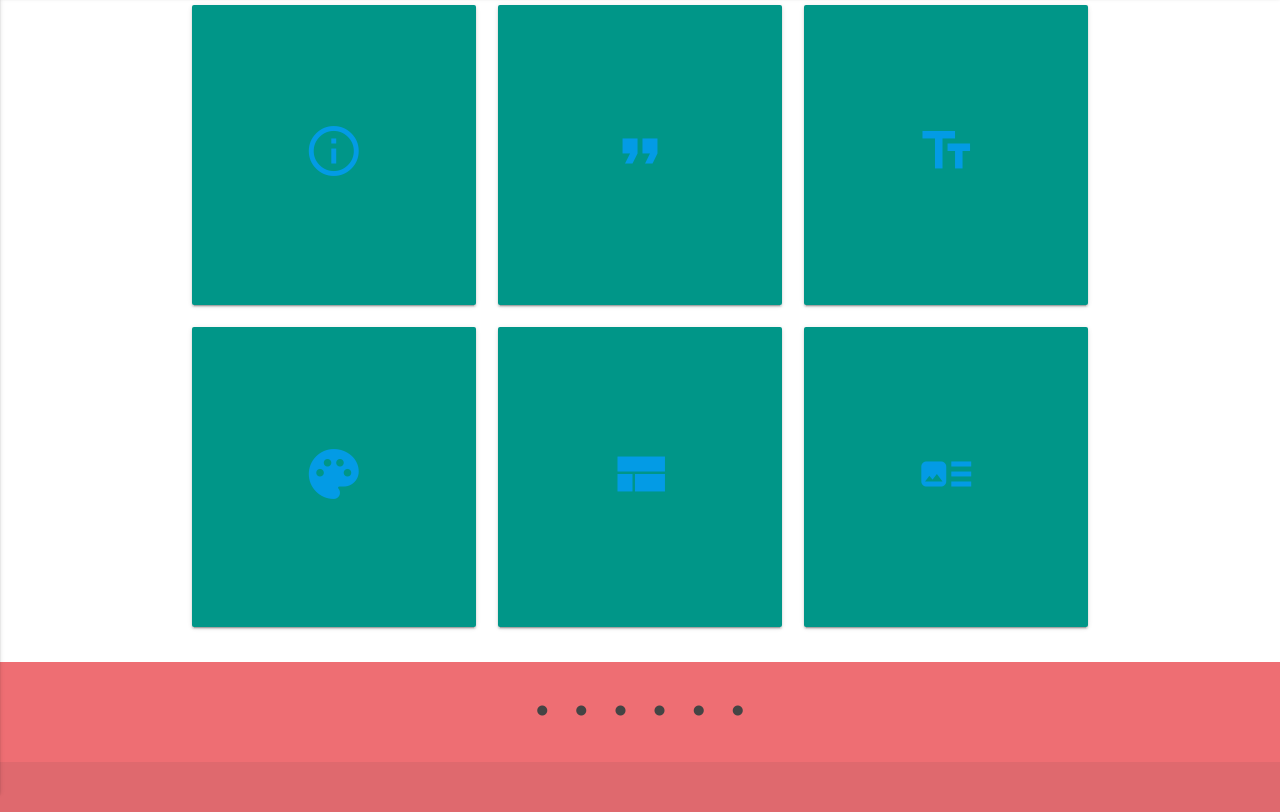
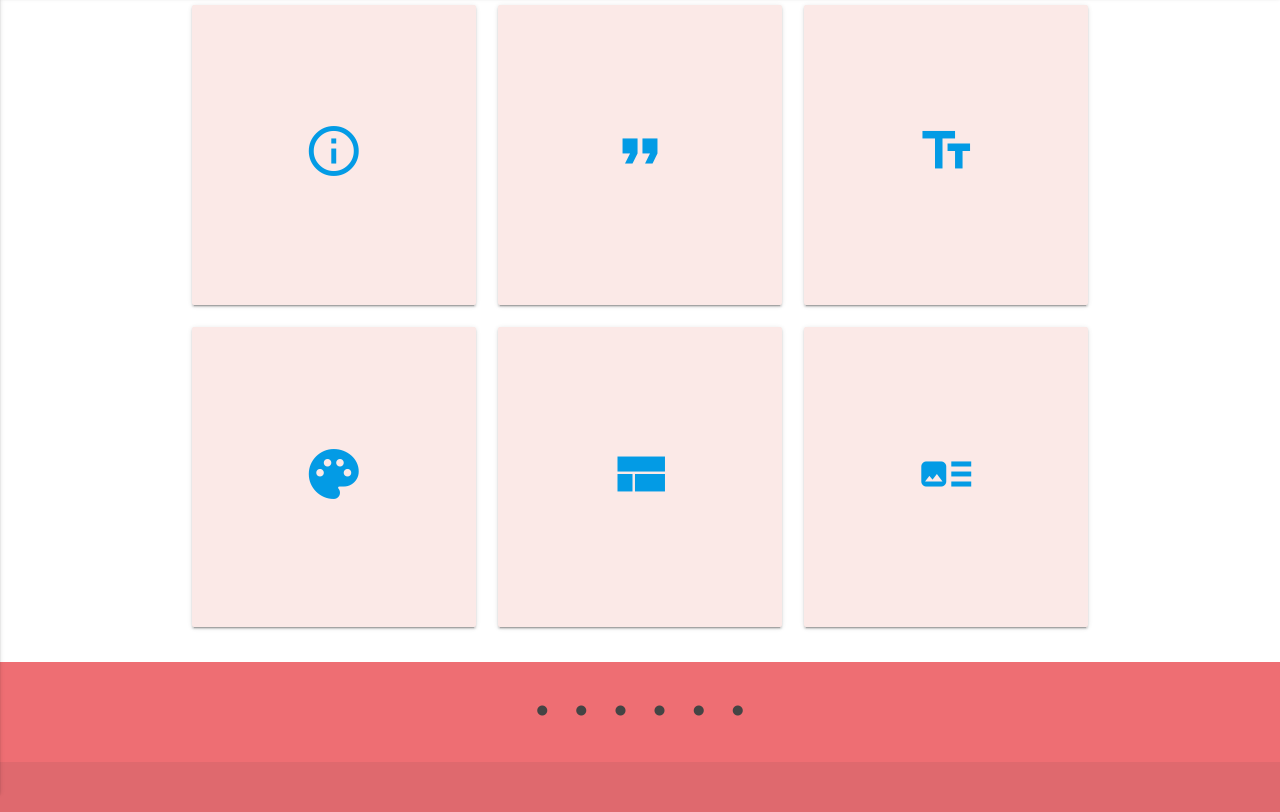
Before and after one commit to oliviaridgley/Q1-Project-Olivia-Ridgley, a plain HTML site: page index.html in a window 1280 px wide. Shown: the part 67-879 px from the top of the page. Drawn offline with nearby package versions, Linux system fonts and the light colour scheme; a web font is replaced by a local one.

```diff
--- a/index.html
+++ b/index.html
@@ -46,41 +46,41 @@
 
 <!-- Card One -->
             <div class="col s6 m4 l4">
-                <div class="card small teal flexBox">
+                <div class="card small deep-orange lighten-5 flexBox">
                     <span class="white-text"><a href="html/about.html"><i class="medium  material-icons">info_outline</i></a>
           </span>
                 </div>
             </div>
 <!-- Card Two -->
             <div class="col s6 m4 l4">
-                <div class="card small teal flexBox">
+                <div class="card small deep-orange lighten-5 flexBox">
                     <span class="white-text"><a href="html/words.html"><i class="medium material-icons">format_quote</i></a>
          </span>
                 </div>
             </div>
 <!-- Card Three -->
             <div class="col s6 m4 l4">
-                <div class="card small teal flexBox">
+                <div class="card small deep-orange lighten-5 flexBox">
                     <span class="white-text"><a href="html/typeface.html"><i class="medium material-icons">text_fields</i></a>
          </span>
                 </div>
             </div>
 <!-- Card Four -->
             <div class="col s6 m4 l4">
-                <div class="card small teal flexBox">
+                <div class="card small deep-orange lighten-5 flexBox">
                     <span class="white-text"><a href="html/palette.html"><i class="medium material-icons">palette</i></a></span>
                 </div>
             </div>
             <!-- Card Five -->
             <div class="col s6 m4 l4">
-                <div class="card small teal flexBox">
+                <div class="card small deep-orange lighten-5 flexBox">
                     <span class="white-text"><a href="html/wireframe.html"><i class="medium material-icons">view_compact</i></a>
          </span>
                 </div>
             </div>
 <!-- Card Six -->
             <div class="col s6 m4 l4">
-                <div class="card small teal flexBox">
+                <div class="card small deep-orange lighten-5 flexBox">
                     <span class="white-text"><a href="html/styleSheet.html"><i class="medium material-icons">art_track</i></a></span>
                 </div>
             </div>
```
Also changed, not shown: Img/CircleFive.png (added), Img/CircleFour.png (added), Img/CircleOne.png (added), Img/CircleSix.png (added), Img/CircleThree.png (added), Img/CircleTwo.png (added), Img/Logo.png (added), 1 other file.
